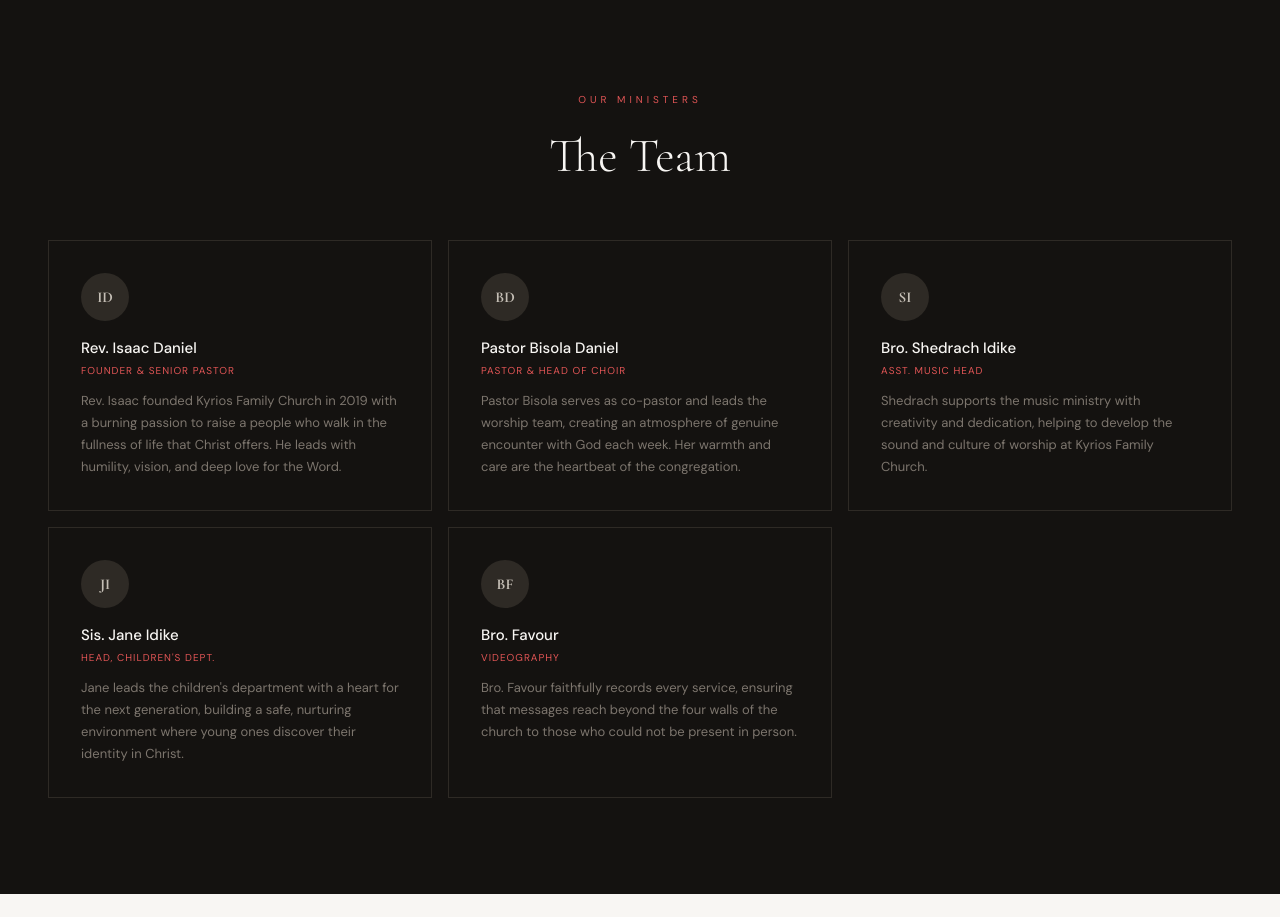
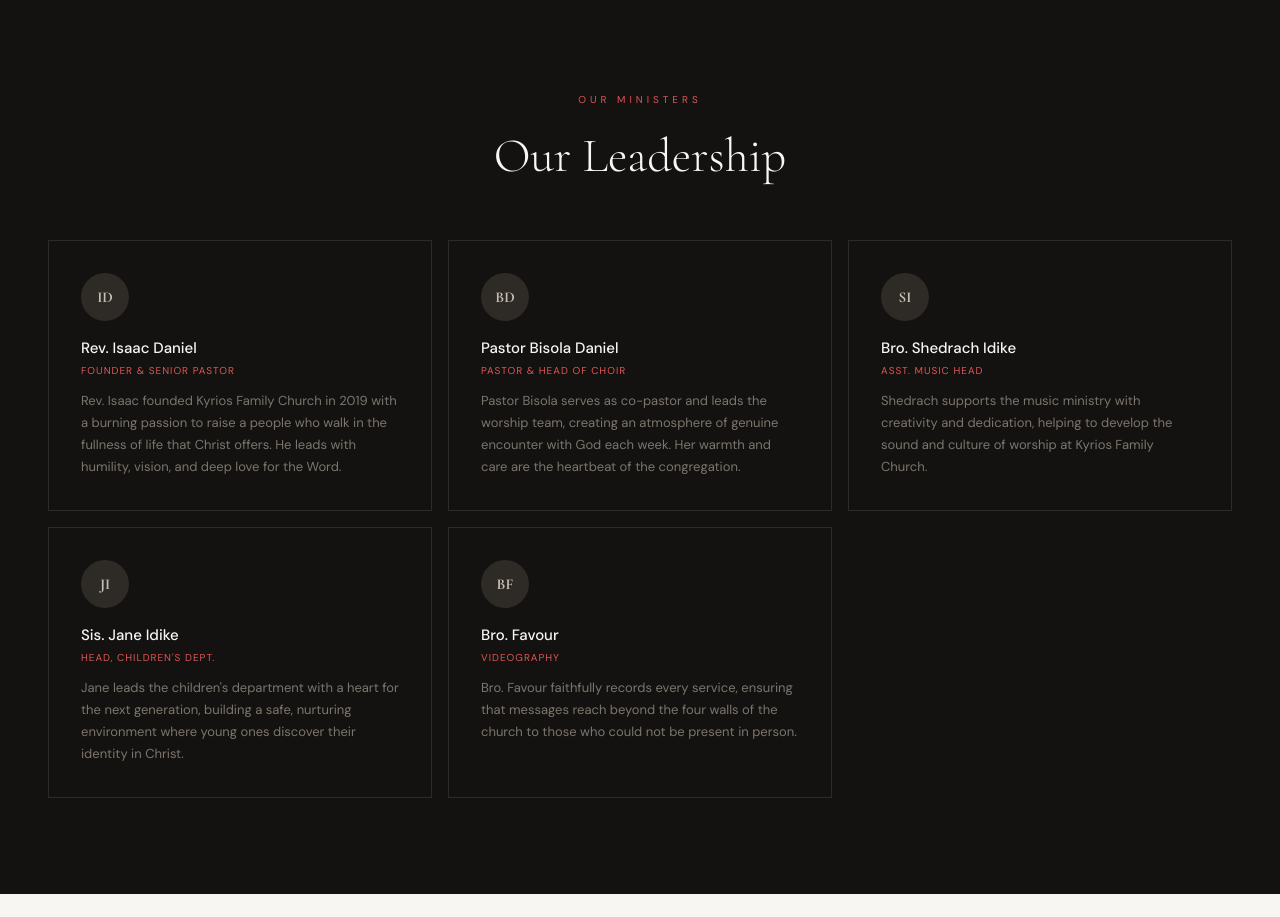
Before and after one commit to sheddy-cyber/kyrios-family-church, a Next.js app: page /about in a window 1280 px wide. Shown: the part 2680-3597 px from the top of the page. Built offline with nearby package versions, Linux system fonts and the light colour scheme.

Commit message:
edited about page title from "The Team" to "Our Leadership"

```diff
--- a/app/about/PageClient.tsx
+++ b/app/about/PageClient.tsx
@@ -119,7 +119,7 @@ export default function AboutPageClient() {
         <div className="site-container">
           <div style={{ textAlign: 'center', marginBottom: '48px' }}>
             <span style={{ fontSize: '10px', letterSpacing: '0.4em', textTransform: 'uppercase' as const, color: C.crimsonLight, fontFamily: 'var(--font-body)' }}>Our Ministers</span>
-            <h2 className="font-display" style={{ fontSize: 'clamp(28px, 5vw, 48px)', fontWeight: 300, color: '#f8f6f3', marginTop: '10px' }}>The Team</h2>
+            <h2 className="font-display" style={{ fontSize: 'clamp(28px, 5vw, 48px)', fontWeight: 300, color: '#f8f6f3', marginTop: '10px' }}>Our Leadership</h2>
           </div>
           <div className="about-team">
             {team.map(m => (
```
